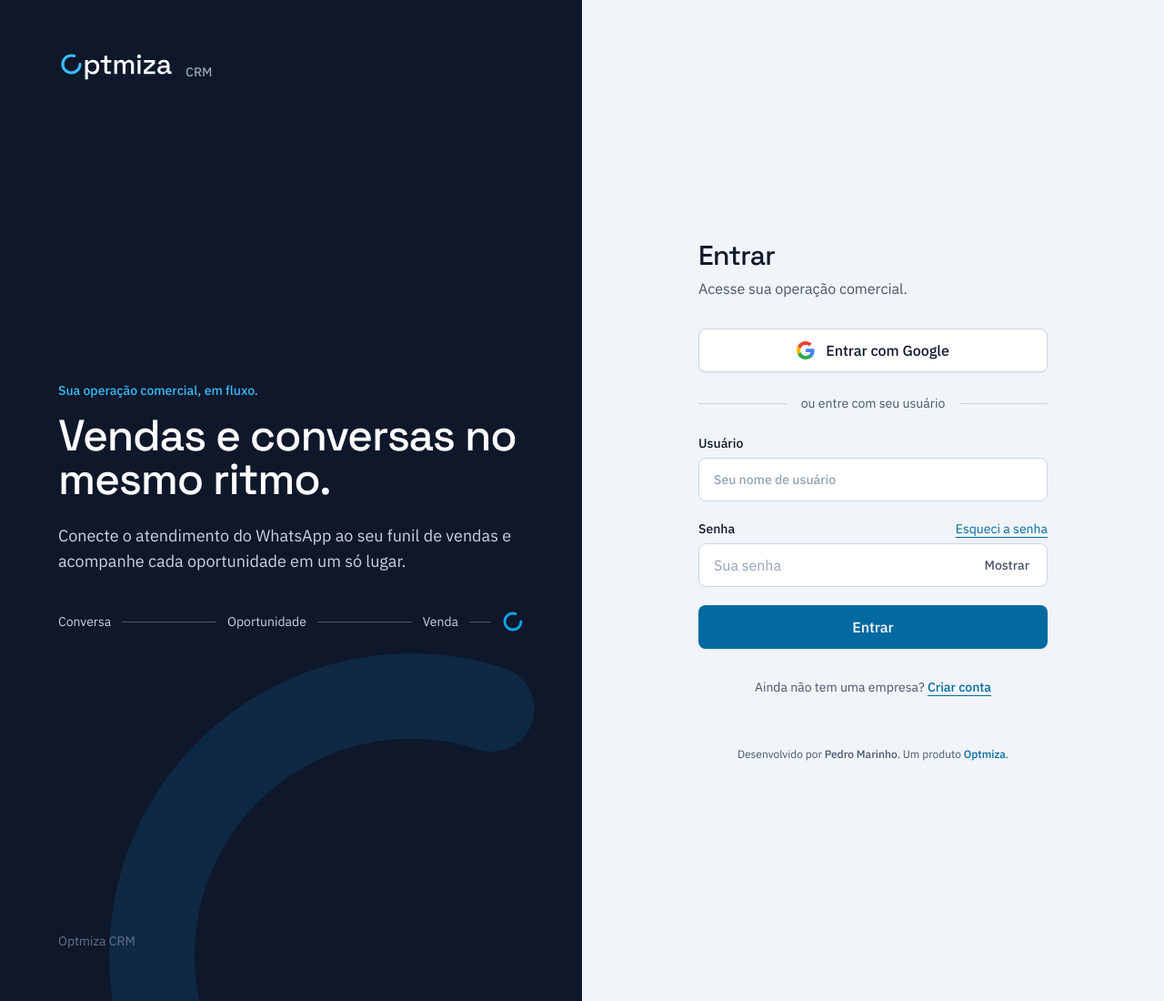
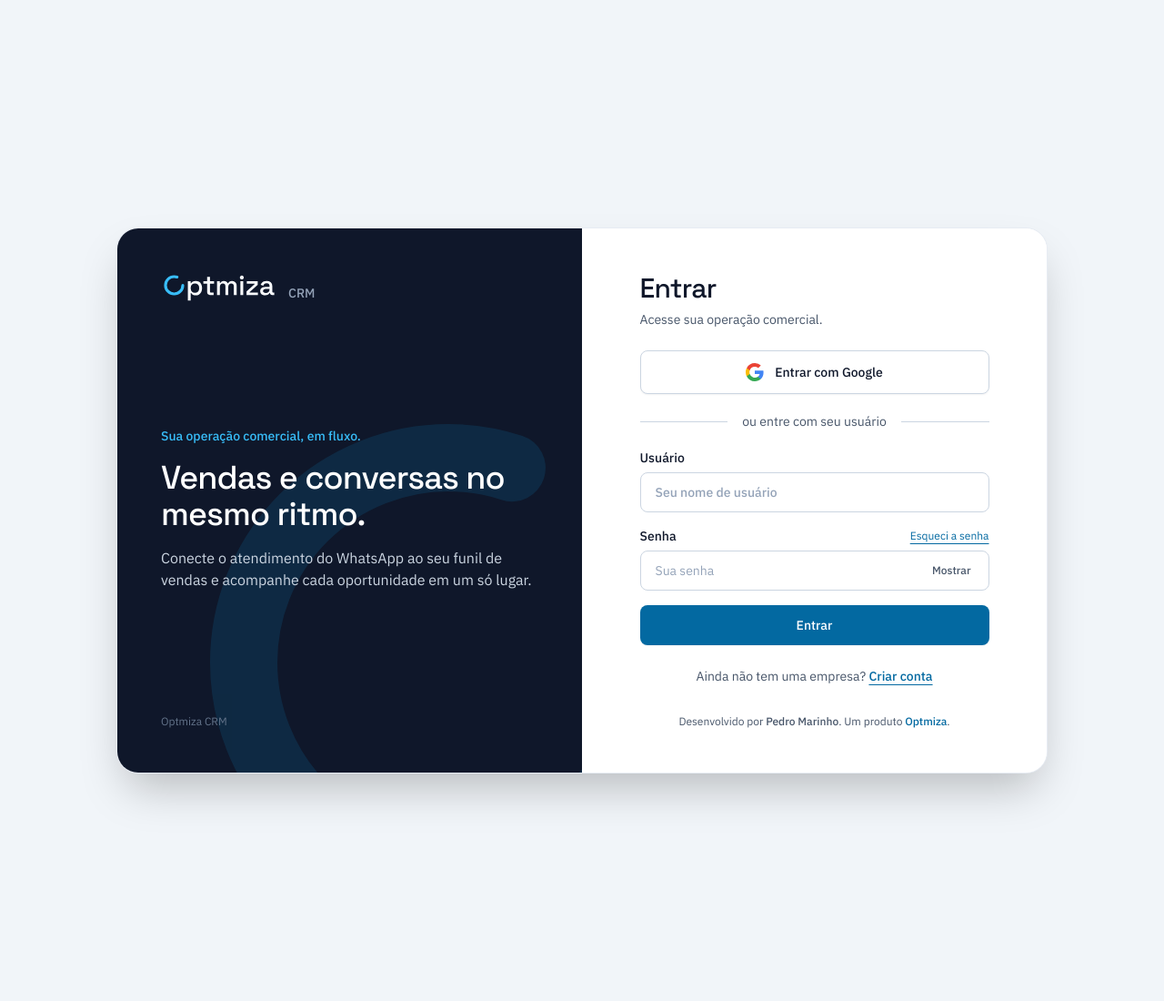
Before and after one commit to PyPedro/crm, a Flask app: page /login in a window 1280 px wide. Shown: the whole page at 91% size. Run offline with Flask 3, Linux system fonts and the light colour scheme; some libraries are stand-ins or nearby versions.

Commit message:
Update login.html

```diff
--- a/app/templates/login.html
+++ b/app/templates/login.html
@@ -48,12 +48,14 @@
     }
   </style>
 </head>
-<body class="font-body text-noite antialiased flex flex-col justify-between min-h-screen">
-<main class="w-full flex-1 grid lg:grid-cols-2">
+<body class="font-body text-noite antialiased flex items-center justify-center min-h-screen p-4 sm:p-6 lg:p-8">
 
-  <!-- COLUNA ESQUERDA: INSTITUCIONAL (Mais compacta no mobile, expandida no desktop) -->
-  <section class="relative overflow-hidden bg-noite text-white px-6 py-8 sm:px-10 lg:px-16 lg:py-14 flex flex-col justify-between gap-8 lg:gap-16">
-    <svg viewBox="0 0 60 60" class="absolute pointer-events-none opacity-[.13]" style="right:-30%;bottom:-30%;width:min(760px,130vw)" aria-hidden="true">
+<!-- CARTÃO CENTRALIZADO -->
+<main class="w-full max-w-5xl bg-white dark:bg-slate-900 rounded-3xl shadow-2xl overflow-hidden grid lg:grid-cols-2 border border-slate-200/80 dark:border-slate-800">
+
+  <!-- COLUNA ESQUERDA: INSTITUCIONAL -->
+  <section class="relative overflow-hidden bg-noite text-white px-6 py-8 sm:px-10 lg:px-12 lg:py-12 flex flex-col justify-between gap-8 lg:gap-12">
+    <svg viewBox="0 0 60 60" class="absolute pointer-events-none opacity-[.13]" style="right:-30%;bottom:-30%;width:min(600px,120vw)" aria-hidden="true">
       <circle class="draw" cx="30" cy="30" r="22.5" fill="none" stroke="#0EA5E9" stroke-width="7.4" stroke-linecap="round" stroke-dasharray="113.1 28.27"/>
     </svg>
 
@@ -67,24 +69,16 @@
 
     <div class="relative max-w-xl">
       <p class="text-claro font-medium text-xs sm:text-sm">Sua operação comercial, em fluxo.</p>
-      <h1 class="mt-3 sm:mt-4 font-display font-medium tracking-tight leading-[1.08] text-3xl sm:text-4xl lg:text-5xl">Vendas e conversas no mesmo ritmo.</h1>
-      <p class="mt-4 sm:mt-6 text-base sm:text-lg text-slate-300 leading-relaxed">Conecte o atendimento do WhatsApp ao seu funil de vendas e acompanhe cada oportunidade em um só lugar.</p>
-      <div class="mt-6 sm:mt-10 flex items-center text-xs sm:text-sm text-slate-300" aria-hidden="true">
-        <span>Conversa</span><i class="mx-2 sm:mx-3 h-px flex-1 bg-slate-600"></i>
-        <span>Oportunidade</span><i class="mx-2 sm:mx-3 h-px flex-1 bg-slate-600"></i>
-        <span>Venda</span><i class="mx-2 sm:mx-3 h-px w-4 sm:w-6 bg-slate-600"></i>
-        <svg viewBox="0 0 60 60" class="w-5 h-5 sm:w-6 sm:h-6 flex-none" aria-hidden="true">
-          <circle cx="30" cy="30" r="22.5" fill="none" stroke="#0EA5E9" stroke-width="7.4" stroke-linecap="round" stroke-dasharray="113.1 28.27"/>
-        </svg>
-      </div>
+      <h1 class="mt-3 sm:mt-4 font-display font-medium tracking-tight leading-[1.08] text-3xl sm:text-4xl">Vendas e conversas no mesmo ritmo.</h1>
+      <p class="mt-4 text-sm sm:text-base text-slate-300 leading-relaxed">Conecte o atendimento do WhatsApp ao seu funil de vendas e acompanhe cada oportunidade em um só lugar.</p>
     </div>
 
-    <!-- VITRINE DE PARCEIROS / RODAPÉ ESQUERDO -->
+    <!-- VITRINE DE PARCEIROS -->
     <div class="relative">
       {% if empresas %}
-      <div class="mb-4">
-        <p class="text-[11px] uppercase tracking-wider text-slate-400 mb-2.5 font-medium">Empresas em fluxo com a Optmiza</p>
-        <div class="flex flex-wrap items-center gap-2.5">
+      <div class="mb-3">
+        <p class="text-[11px] uppercase tracking-wider text-slate-400 mb-2 font-medium">Empresas em fluxo com a Optmiza</p>
+        <div class="flex flex-wrap items-center gap-2">
           {% for emp in empresas %}
           <div class="h-8 px-2 bg-white/95 rounded-md flex items-center justify-center shadow-sm" title="{{ emp.nome }}">
             <img src="{{ emp.logo_b64 }}" alt="{{ emp.nome }}" class="max-h-5 w-auto object-contain">
@@ -93,17 +87,17 @@
         </div>
       </div>
       {% endif %}
-      <p class="text-xs sm:text-sm text-slate-500">Optmiza CRM</p>
+      <p class="text-xs text-slate-500">Optmiza CRM</p>
     </div>
   </section>
 
-  <!-- COLUNA DIREITA: FORMULÁRIO DE LOGIN (Mobile First Otimizado) -->
-  <section class="flex flex-col items-center justify-center px-6 py-10 sm:py-14 dark:text-slate-100">
+  <!-- COLUNA DIREITA: FORMULÁRIO DE LOGIN -->
+  <section class="flex flex-col items-center justify-center px-6 py-10 sm:py-12 bg-white dark:bg-slate-900 dark:text-slate-100">
     <div class="w-full max-w-sm">
       <h2 class="font-display font-medium text-2xl sm:text-3xl tracking-tight">Entrar</h2>
-      <p class="mt-1.5 text-sm sm:text-base text-aco dark:text-slate-400">Acesse sua operação comercial.</p>
+      <p class="mt-1.5 text-sm text-aco dark:text-slate-400">Acesse sua operação comercial.</p>
 
-      <!-- ALERTAS E MENSAGENS DO FLASK -->
+      <!-- ALERTAS E MENSAGENS -->
       {% with messages = get_flashed_messages(with_categories=true) %}
         {% if messages %}
           <div class="mt-5 space-y-2">
@@ -129,7 +123,7 @@
       {% endif %}
 
       <!-- BOTÃO GOOGLE OAUTH -->
-      <a href="{{ url_for('main.login_google') }}" class="mt-6 sm:mt-8 w-full h-12 rounded-lg border border-slate-300 bg-white text-noite font-medium flex items-center justify-center gap-3 hover:bg-slate-50 dark:bg-[#111A2E] dark:text-slate-100 dark:border-slate-700 dark:hover:bg-[#16213A] transition-colors shadow-sm">
+      <a href="{{ url_for('main.login_google') }}" class="mt-6 w-full h-12 rounded-lg border border-slate-300 bg-white text-noite font-medium flex items-center justify-center gap-3 hover:bg-slate-50 dark:bg-[#111A2E] dark:text-slate-100 dark:border-slate-700 dark:hover:bg-[#16213A] transition-colors shadow-sm text-sm">
         <svg viewBox="0 0 24 24" class="w-5 h-5 shrink-0" aria-hidden="true">
           <path fill="#4285F4" d="M23.5 12.27c0-.85-.08-1.67-.22-2.45H12v4.64h6.45a5.52 5.52 0 0 1-2.4 3.62v3h3.88c2.27-2.09 3.57-5.17 3.57-8.81z"/>
           <path fill="#34A853" d="M12 24c3.24 0 5.96-1.07 7.94-2.92l-3.88-3a7.2 7.2 0 0 1-10.7-3.78H1.34v3.09A12 12 0 0 0 12 24z"/>
@@ -139,42 +133,43 @@
         Entrar com Google
       </a>
 
-      <div class="my-5 sm:my-6 flex items-center gap-4 text-xs sm:text-sm text-aco dark:text-slate-400">
+      <div class="my-5 flex items-center gap-4 text-xs sm:text-sm text-aco dark:text-slate-400">
         <i class="h-px flex-1 bg-slate-300 dark:bg-slate-700"></i>ou entre com seu usuário<i class="h-px flex-1 bg-slate-300 dark:bg-slate-700"></i>
       </div>
 
-      <!-- FORMULÁRIO DE LOGIN -->
-      <form method="POST" action="{{ url_for('main.login') }}" class="space-y-4 sm:space-y-5">
+      <!-- FORMULÁRIO -->
+      <form method="POST" action="{{ url_for('main.login') }}" class="space-y-4">
         <label class="block text-sm font-medium">
           Usuário
-          <input name="username" required autocomplete="username" placeholder="Seu nome de usuário" class="mt-1.5 w-full h-12 rounded-lg border border-slate-300 bg-white px-4 text-noite placeholder:text-slate-400 focus:outline-none focus:ring-2 focus:ring-optmiza dark:bg-[#111A2E] dark:border-slate-700 dark:text-slate-100">
+          <input name="username" required autocomplete="username" placeholder="Seu nome de usuário" class="mt-1.5 w-full h-11 rounded-lg border border-slate-300 bg-white px-4 text-noite placeholder:text-slate-400 focus:outline-none focus:ring-2 focus:ring-optmiza dark:bg-[#111A2E] dark:border-slate-700 dark:text-slate-100 text-sm">
         </label>
         <div>
           <div class="flex items-center justify-between">
             <label for="senha" class="text-sm font-medium">Senha</label>
-            <a href="#" onclick="alert('Solicite um link de redefinição de senha ao administrador da sua empresa.'); return false;" class="text-xs sm:text-sm text-profundo dark:text-claro underline underline-offset-4">Esqueci a senha</a>
+            <a href="#" onclick="alert('Solicite um link de redefinição de senha ao administrador da sua empresa.'); return false;" class="text-xs text-profundo dark:text-claro underline underline-offset-4">Esqueci a senha</a>
           </div>
           <div class="relative">
-            <input id="senha" type="password" name="password" required autocomplete="current-password" placeholder="Sua senha" class="mt-1.5 w-full h-12 rounded-lg border border-slate-300 bg-white px-4 text-noite placeholder:text-slate-400 focus:outline-none focus:ring-2 focus:ring-optmiza dark:bg-[#111A2E] dark:border-slate-700 dark:text-slate-100 pr-20">
-            <button type="button" id="ver" class="absolute right-3 top-1/2 mt-[3px] -translate-y-1/2 text-xs sm:text-sm font-medium text-aco dark:text-slate-400 px-2 py-1" aria-controls="senha">Mostrar</button>
+            <input id="senha" type="password" name="password" required autocomplete="current-password" placeholder="Sua senha" class="mt-1.5 w-full h-11 rounded-lg border border-slate-300 bg-white px-4 text-noite placeholder:text-slate-400 focus:outline-none focus:ring-2 focus:ring-optmiza dark:bg-[#111A2E] dark:border-slate-700 dark:text-slate-100 pr-20 text-sm">
+            <button type="button" id="ver" class="absolute right-3 top-1/2 mt-[3px] -translate-y-1/2 text-xs font-medium text-aco dark:text-slate-400 px-2 py-1" aria-controls="senha">Mostrar</button>
           </div>
         </div>
-        <button type="submit" class="w-full h-12 rounded-lg bg-profundo text-white font-medium hover:bg-noite dark:bg-optmiza dark:text-noite dark:hover:bg-claro transition-colors shadow-sm">
+        <button type="submit" class="w-full h-11 rounded-lg bg-profundo text-white font-medium hover:bg-noite dark:bg-optmiza dark:text-noite dark:hover:bg-claro transition-colors shadow-sm text-sm">
           Entrar
         </button>
       </form>
 
-      <p class="mt-6 sm:mt-8 text-center text-xs sm:text-sm text-aco dark:text-slate-400">
+      <p class="mt-6 text-center text-xs sm:text-sm text-aco dark:text-slate-400">
         Ainda não tem uma empresa? <a href="{{ url_for('main.register') }}" class="font-medium text-profundo dark:text-claro underline underline-offset-4">Criar conta</a>
       </p>
     </div>
 
-    <p class="mt-10 sm:mt-14 text-xs text-aco dark:text-slate-500 text-center">
+    <p class="mt-8 text-xs text-aco dark:text-slate-500 text-center">
       Desenvolvido por <strong class="font-medium">Pedro Marinho</strong>. Um produto <strong class="font-medium text-profundo dark:text-claro">Optmiza</strong>.
     </p>
   </section>
 
 </main>
+
 <script>
   document.getElementById('ver').addEventListener('click', function() {
     var i = document.getElementById('senha'), s = i.type === 'password';
```
